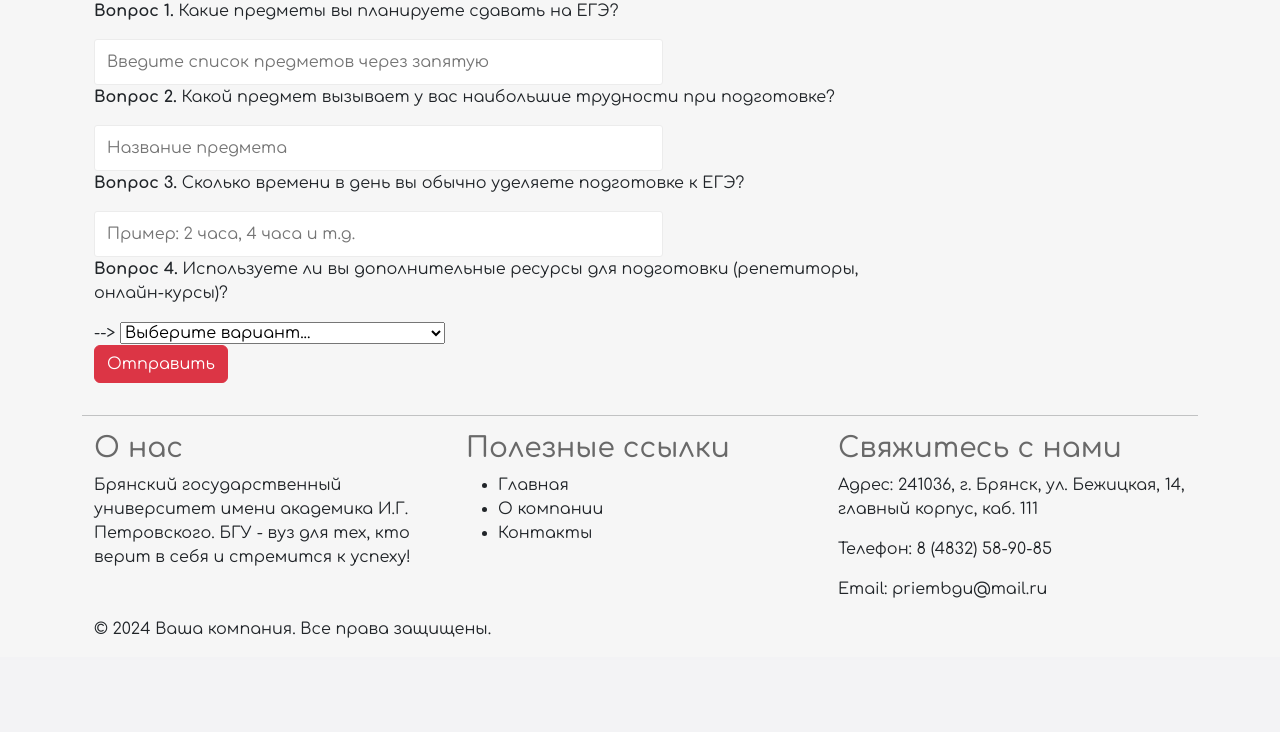
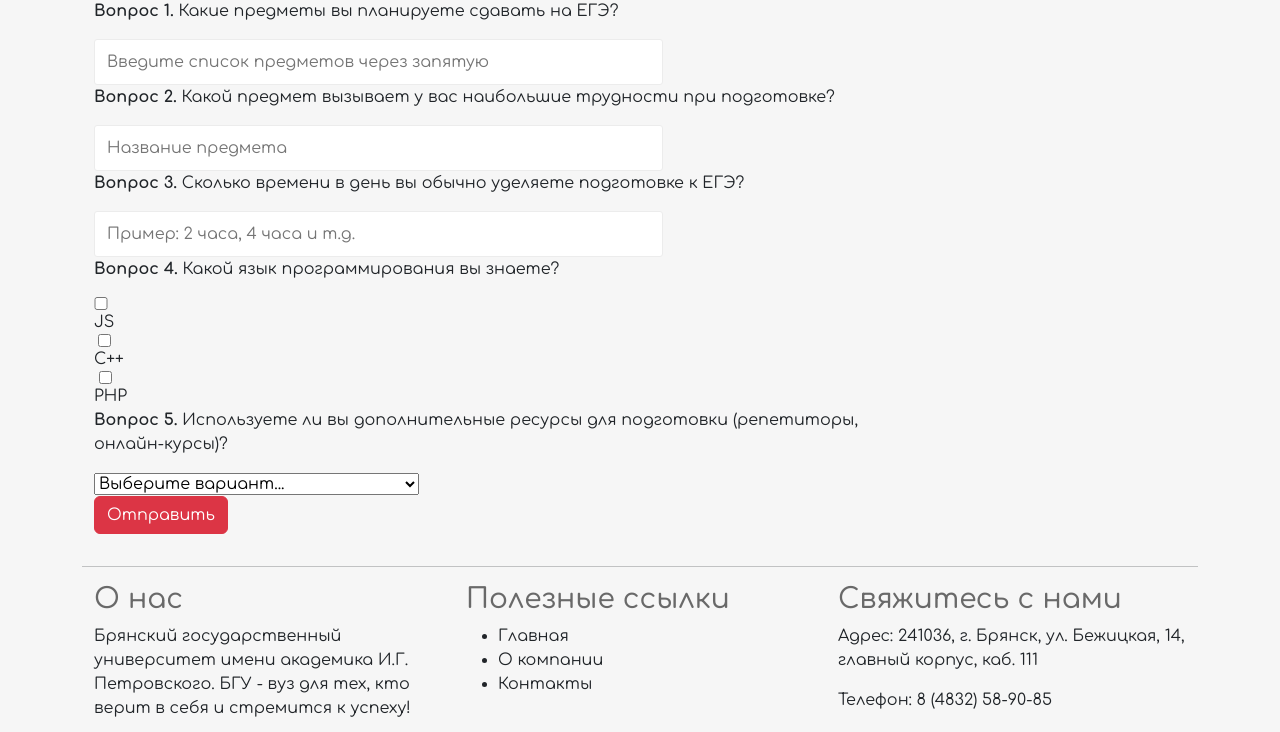
Before and after one commit to kiryalemeshev/DiplomWeb, a PHP site: page /DiplomWeb/single.php in a window 1280 px wide. Shown: the part 747-1479 px from the top of the page. Before the commit the page ends 1385 px from the top, so only its background shows below. Run offline with PHP 8.4, Linux system fonts and the light colour scheme.

Commit message:
add quest checkbox

```diff
--- a/app/controllers/vi.php
+++ b/app/controllers/vi.php
@@ -6,12 +6,18 @@ if (isset($_POST['quest1'])) {
     $question2 = $_POST['quest2'];
     $question3 = $_POST['quest3'];
     $question4 = $_POST['quest4'];
+    $question5 = $_POST['quest5'];
+    $question6 = $_POST['quest6'];
+    $question7 = $_POST['quest7'];
 
     $post = [
         'question1' => $question1,
         'question2' => $question2,
         'question3' => $question3,
-        'question4' => $question4
+        'question4' => $question4,
+        'question5' => $question5,
+        'question6' => $question6,
+        'question7' => $question7
     ];
 
     $id = insert("vstup_isp",$post);
--- a/single.php
+++ b/single.php
@@ -95,14 +95,24 @@
               <p><strong>Вопрос 3.</strong> Сколько времени в день вы обычно уделяете подготовке к ЕГЭ?</p>
               <input type="text" id="question3" name="quest3" placeholder="Пример: 2 часа, 4 часа и т.д.">
 
+
+                <p><strong>Вопрос 4.</strong> Какой язык программирования вы знаете?</p><br>
+                <label><input type="checkbox" name="quest5" value="JavaScript"> JS</label><br>
+                <label><input type="checkbox" name="quest6" value="C++"> C++</label><br>
+                <label><input type="checkbox" name="quest7" value="PHP"> PHP</label><br>
+
                 <!-- Вопрос 6 -->
-            <p><strong>Вопрос 4.</strong> Используете ли вы дополнительные ресурсы для подготовки (репетиторы, онлайн-курсы)?</p>-->
+            <p><strong>Вопрос 5.</strong> Используете ли вы дополнительные ресурсы для подготовки (репетиторы, онлайн-курсы)?</p>
              <select id="question4" name="quest4">
                 <option value="">Выберите вариант...</option>
                 <option value="Да, репетитор">Да, репетитор</option>
                 <option value="Да, онлайн-курсы">Да, онлайн-курсы</option>
                 <option value="Нет, готовлюсь самостоятельно">Нет, готовлюсь самостоятельно</option>
-              </select>
+              </select><br>
+
+
+
+
 
 <!--               Вопрос 7 -->
 <!--              <p><strong>Вопрос 7.</strong> Какие методы подготовки вам кажутся наиболее эффективными?</p>-->
```
